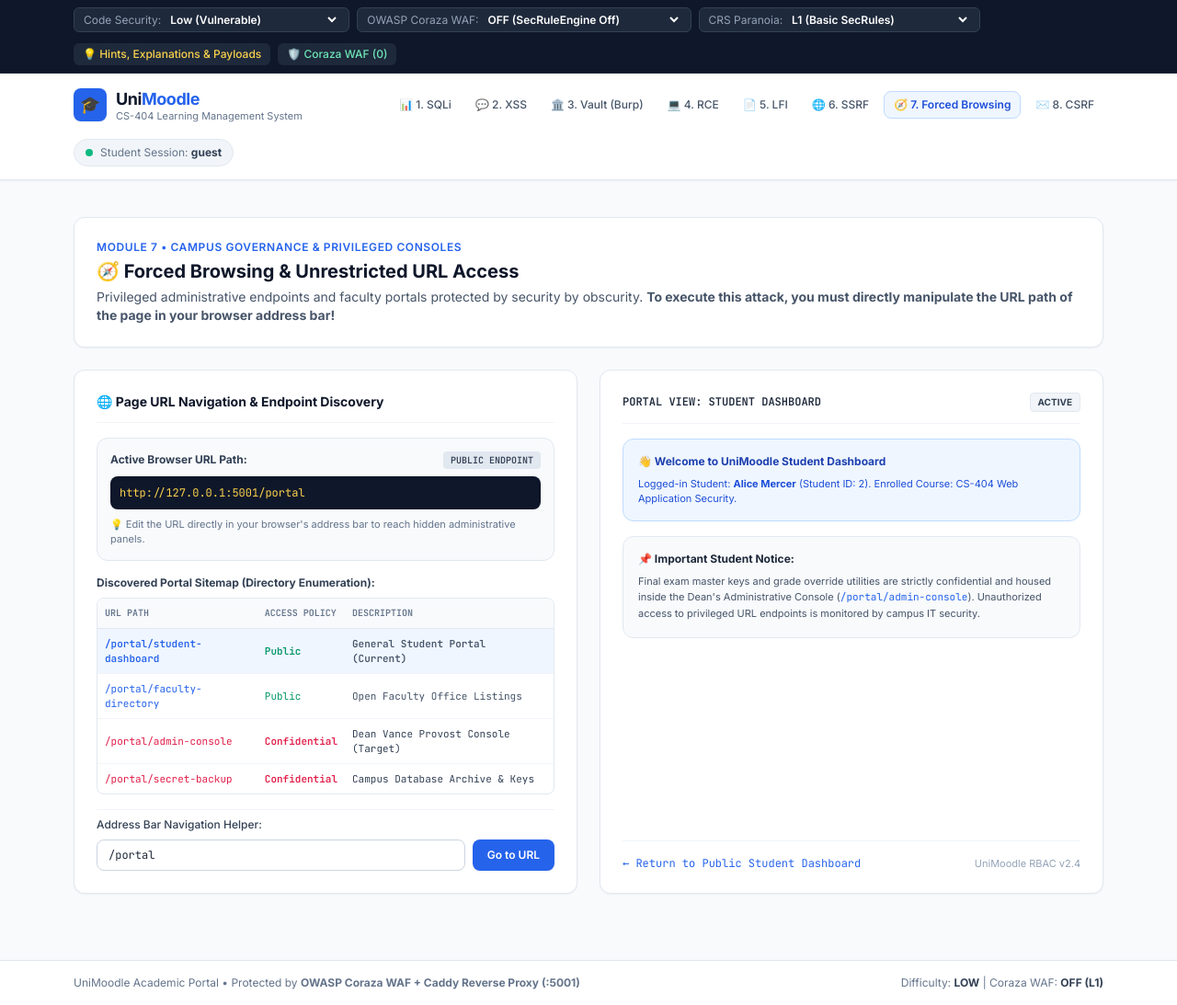
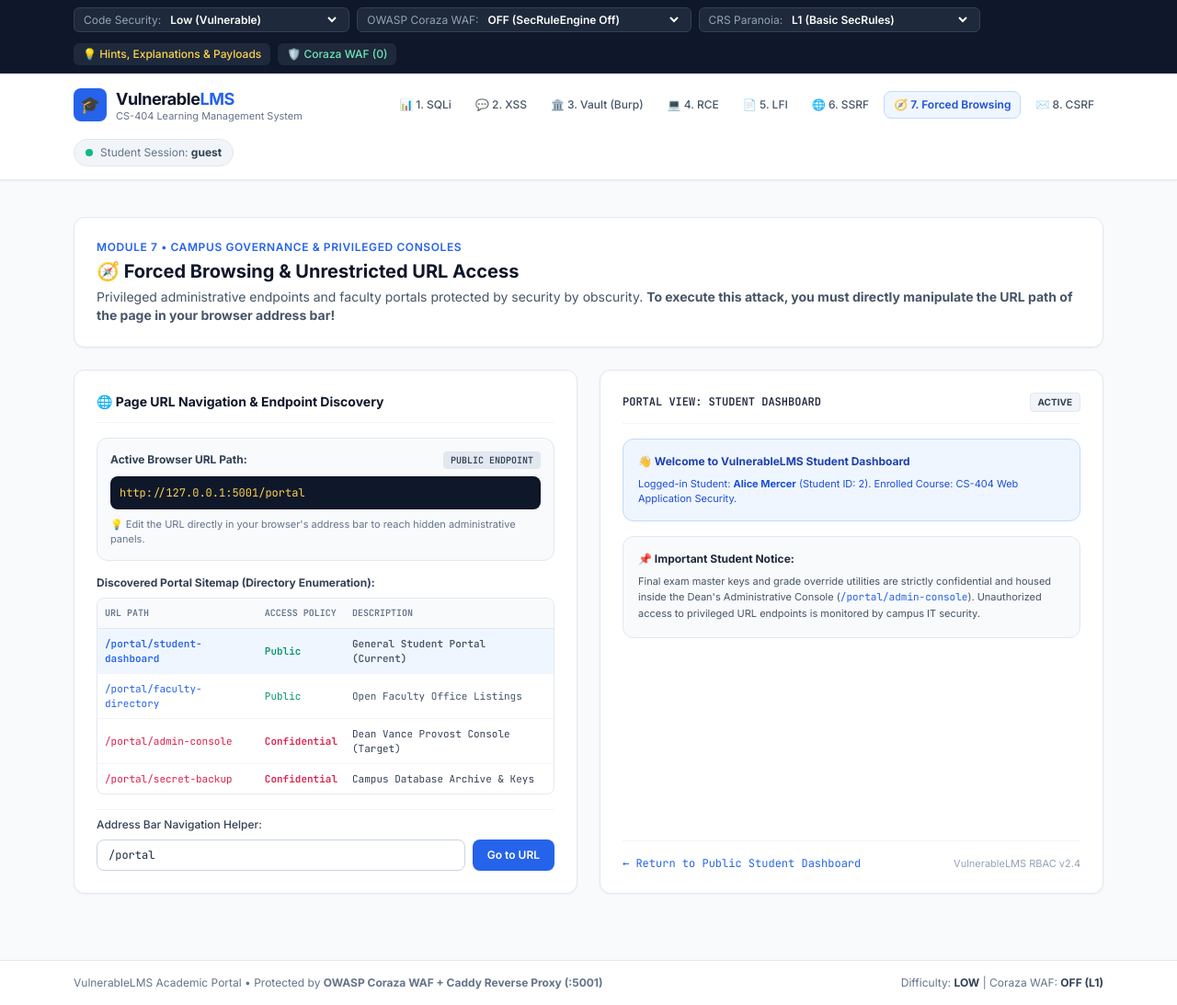
Before and after one commit to eqzce/VulnerableLMS, a Flask app: page /portal in a window 1280 px wide. Shown: the whole page at 92% size. Run offline with Flask 3, Linux system fonts and the light colour scheme; data comes from the database, SQL or seed files in the repository; some libraries are stand-ins or nearby versions.

Commit message:
Rename project from UniMoodle to VulnerableLMS

```diff
--- a/app.py
+++ b/app.py
@@ -28,7 +28,7 @@ from flask import (
 )
 
 app = Flask(__name__)
-app.secret_key = "moodle-uni-portal-coraza-waf-key"
+app.secret_key = "vulnerable-lms-coraza-waf-key"
 
 BASE_DIR = os.path.dirname(os.path.abspath(__file__))
 DB_PATH = os.path.join(BASE_DIR, "security_lab.db")
@@ -1616,7 +1616,7 @@ def admin_secret_keys():
         "service": "University Intranet Exam Key Server",
         "flag": "FLAG{SSRF_INTRANET_PIVOT_MASTERED}",
         "internal_api_token": "uni-prod-jwt-secret-9941a8-faculty",
-        "aws_metadata_mock": "arn:aws:iam::123456789012:role/UniMoodleRegistrarRole",
+        "aws_metadata_mock": "arn:aws:iam::123456789012:role/VulnerableLMSRegistrarRole",
     }
 
 
@@ -1698,7 +1698,7 @@ def ssrf_lab():
 
                 req = urllib.request.Request(
                     fetch_url,
-                    headers={"User-Agent": "UniMoodle-Resource-Fetcher/2.0"},
+                    headers={"User-Agent": "VulnerableLMS-Resource-Fetcher/2.0"},
                 )
                 with urllib.request.urlopen(req, timeout=4) as resp:
                     http_status = resp.status
@@ -2337,7 +2337,7 @@ if __name__ == "__main__":
     start_coraza_reverse_proxy()
     print("=======================================================================")
     print("  OWASP Coraza WAF (Caddy Reverse Proxy) : http://127.0.0.1:5001")
-    print("  UniMoodle Internal Flask Upstream      : http://127.0.0.1:5002")
+    print("  VulnerableLMS Internal Flask Upstream  : http://127.0.0.1:5002")
     print("  --> OPEN IN BROWSER / BURP SUITE       : http://127.0.0.1:5001")
     print("=======================================================================")
     app.run(host="127.0.0.1", port=INTERNAL_FLASK_PORT, debug=False)
--- a/payloads.txt
+++ b/payloads.txt
@@ -1,3 +1,7 @@
+====================================================================
+VulnerableLMS — EXPLOIT PAYLOADS & TEST REFERENCE
+====================================================================
+
 1. SQL INJECTION (/sqli)
 
 Low:
--- a/templates/base.html
+++ b/templates/base.html
@@ -3,7 +3,7 @@
 <head>
     <meta charset="UTF-8">
     <meta name="viewport" content="width=device-width, initial-scale=1.0">
-    <title>UniMoodle — Academic Course & Grade Portal</title>
+    <title>VulnerableLMS — Academic Course & Grade Portal</title>
     <script src="https://cdn.tailwindcss.com"></script>
     <link href="https://fonts.googleapis.com/css2?family=Inter:wght@400;500;600;700&family=JetBrains+Mono:wght@400;500;600&display=swap" rel="stylesheet">
     <script>
@@ -72,7 +72,7 @@
                     🎓
                 </div>
                 <div>
-                    <span class="text-lg font-bold tracking-tight text-slate-900">Uni<span class="text-blue-600">Moodle</span></span>
+                    <span class="text-lg font-bold tracking-tight text-slate-900">Vulnerable<span class="text-blue-600">LMS</span></span>
                     <span class="block text-[11px] text-slate-500 -mt-1">CS-404 Learning Management System</span>
                 </div>
             </a>
@@ -142,7 +142,7 @@
 
     <footer class="border-t border-slate-200 bg-white py-4 mt-12">
         <div class="max-w-6xl mx-auto px-4 flex flex-wrap items-center justify-between text-xs text-slate-500">
-            <span>UniMoodle Academic Portal • Protected by <strong>OWASP Coraza WAF + Caddy Reverse Proxy (:5001)</strong></span>
+            <span>VulnerableLMS Academic Portal • Protected by <strong>OWASP Coraza WAF + Caddy Reverse Proxy (:5001)</strong></span>
             <span>Difficulty: <strong class="uppercase text-slate-700">{{ settings.difficulty }}</strong> | Coraza WAF: <strong class="uppercase text-slate-700">{{ settings.waf_mode }} (L{{ settings.waf_paranoia }})</strong></span>
         </div>
     </footer>
--- a/templates/forced_browsing.html
+++ b/templates/forced_browsing.html
@@ -154,7 +154,7 @@
                 <div class="space-y-4">
                     <div class="p-4 rounded-xl bg-purple-50 border border-purple-200 text-purple-900 text-xs">
                         <div class="font-bold">💾 RESTRICTED CAMPUS DATABASE BACKUP ARCHIVE</div>
-                        <div class="text-[11px] mt-1">Archive file: <code class="font-mono">unimoodle_backup_20261111.sql.gz</code></div>
+                        <div class="text-[11px] mt-1">Archive file: <code class="font-mono">vulnerablelms_backup_20261111.sql.gz</code></div>
                     </div>
                     {% if fb_flag %}
                     <div class="p-4 rounded-xl bg-emerald-50 border border-emerald-300 text-emerald-900 text-xs font-mono select-all">
@@ -167,7 +167,7 @@
                 <!-- Public Student Dashboard View -->
                 <div class="space-y-4">
                     <div class="p-4 rounded-xl bg-blue-50 border border-blue-200 text-blue-900 text-xs space-y-2">
-                        <div class="font-bold text-blue-800">👋 Welcome to UniMoodle Student Dashboard</div>
+                        <div class="font-bold text-blue-800">👋 Welcome to VulnerableLMS Student Dashboard</div>
                         <p class="text-[11px] text-blue-700">
                             Logged-in Student: <strong>Alice Mercer</strong> (Student ID: 2). Enrolled Course: CS-404 Web Application Security.
                         </p>
@@ -189,7 +189,7 @@
                 <a href="{{ url_for('forced_browsing_lab', subpath='student-dashboard') }}" class="text-blue-600 hover:underline font-mono">
                     ← Return to Public Student Dashboard
                 </a>
-                <span class="text-slate-400 text-[11px]">UniMoodle RBAC v2.4</span>
+                <span class="text-slate-400 text-[11px]">VulnerableLMS RBAC v2.4</span>
             </div>
         </div>
     </div>
--- a/templates/hints.html
+++ b/templates/hints.html
@@ -4,7 +4,7 @@
     <div class="text-xs font-semibold uppercase tracking-wider text-amber-600">SECURITY LAB REFERENCE GUIDE</div>
     <h1 class="text-xl font-bold text-slate-900">💡 Hints, Explanations & Payloads</h1>
     <p class="text-sm text-slate-600">
-        Unified exploit reference for all 8 UniMoodle modules (<strong>SQLi</strong>, <strong>XSS</strong>, <strong>Vault Tampering</strong>, <strong>RCE</strong>, <strong>LFI</strong>, <strong>SSRF</strong>, <strong>Forced Browsing (URL)</strong>, and <strong>CSRF</strong>) across <code class="px-1.5 py-0.5 rounded bg-slate-100 font-mono text-xs">Low</code>, <code class="px-1.5 py-0.5 rounded bg-slate-100 font-mono text-xs">Medium</code>, <code class="px-1.5 py-0.5 rounded bg-slate-100 font-mono text-xs">High</code>, and <code class="px-1.5 py-0.5 rounded bg-slate-100 font-mono text-xs">WAF Bypass</code>.
+        Unified exploit reference for all 8 VulnerableLMS modules (<strong>SQLi</strong>, <strong>XSS</strong>, <strong>Vault Tampering</strong>, <strong>RCE</strong>, <strong>LFI</strong>, <strong>SSRF</strong>, <strong>Forced Browsing (URL)</strong>, and <strong>CSRF</strong>) across <code class="px-1.5 py-0.5 rounded bg-slate-100 font-mono text-xs">Low</code>, <code class="px-1.5 py-0.5 rounded bg-slate-100 font-mono text-xs">Medium</code>, <code class="px-1.5 py-0.5 rounded bg-slate-100 font-mono text-xs">High</code>, and <code class="px-1.5 py-0.5 rounded bg-slate-100 font-mono text-xs">WAF Bypass</code>.
     </p>
 </div>
 
```
Also changed, not shown: README.md.
